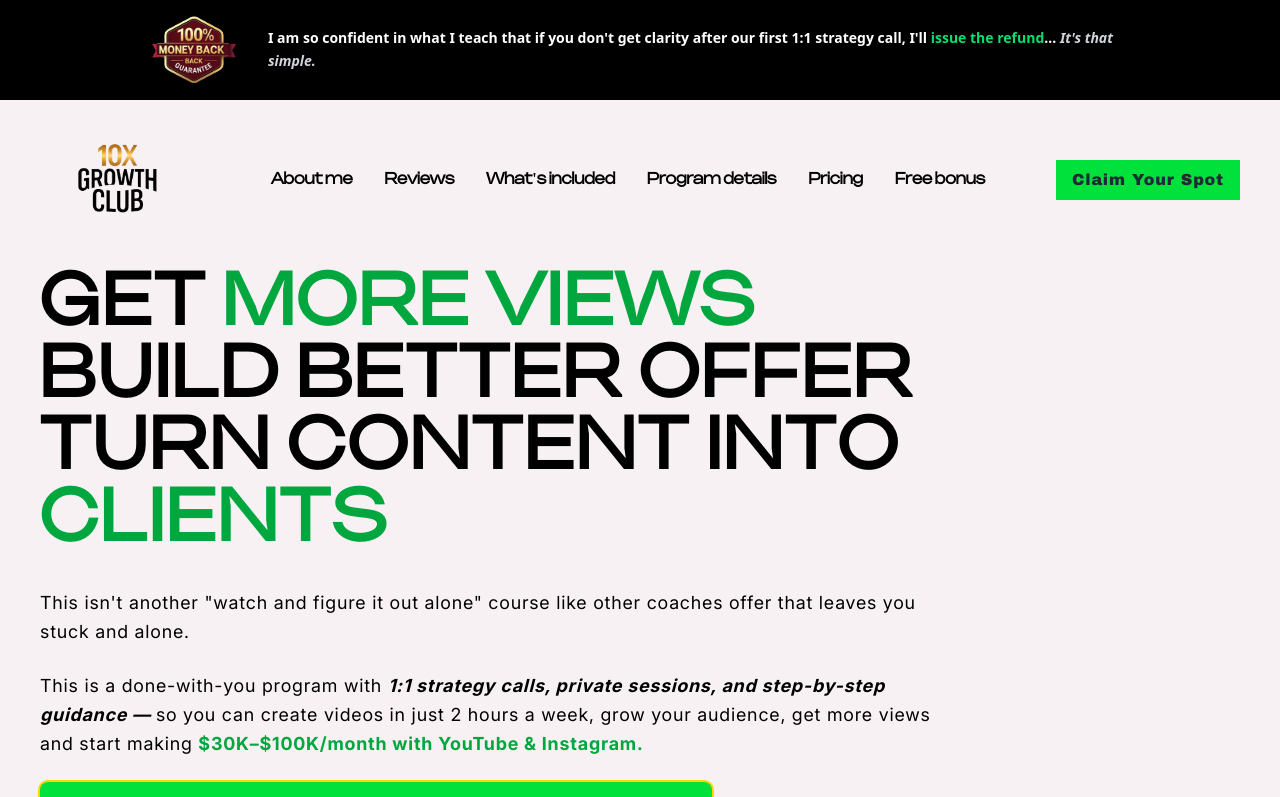
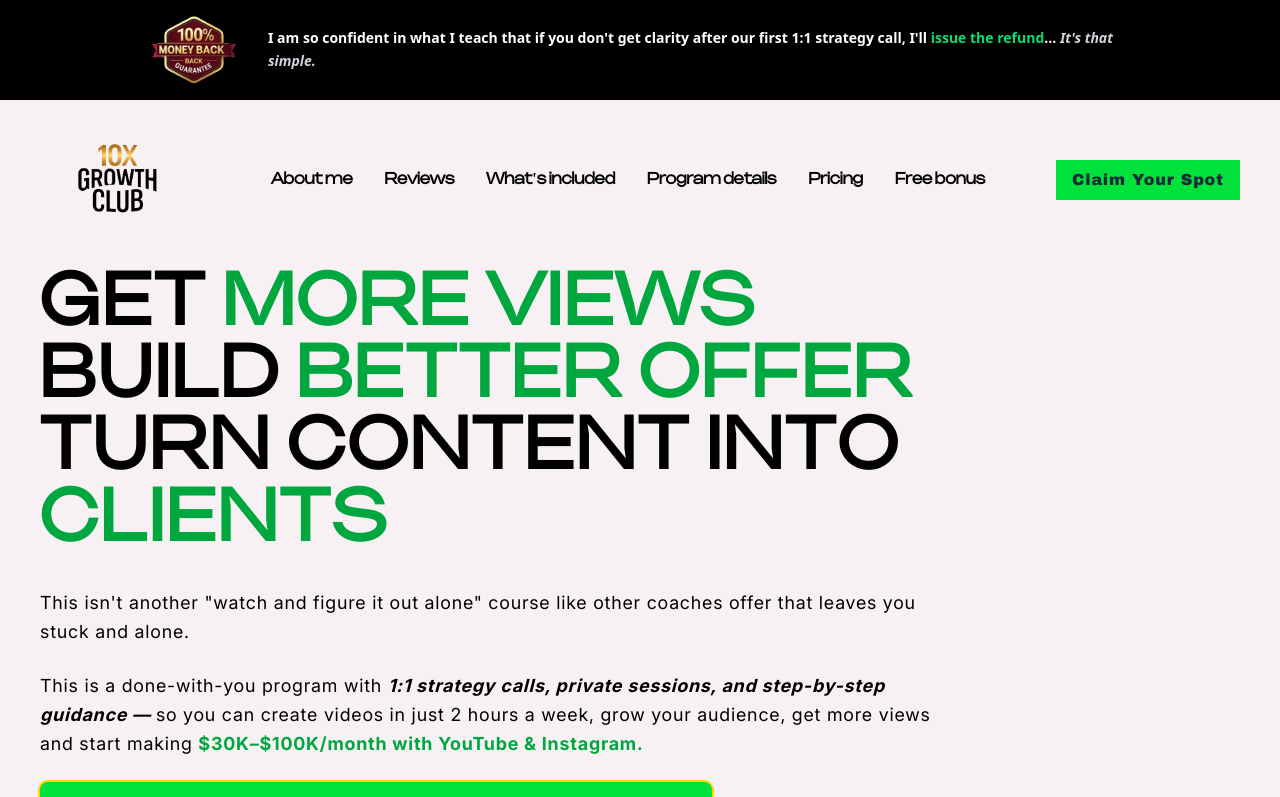
Before and after one commit to pawan-pandit/nishu-bhaiya-portfilio, a Next.js app in the folder landing-page/: page / in a window 1280 px wide. Shown: the top 797 px of the page. Built offline with nearby package versions, Linux system fonts and the light colour scheme.

Commit message:
change s

```diff
--- a/landing-page/src/components/hero.tsx
+++ b/landing-page/src/components/hero.tsx
@@ -164,7 +164,7 @@ const HeroSection: React.FC<HeroSectionProps> = ({ theme }) => {
                         transition={{ duration: 0.6, delay: 0.6 }}
                     >
                         Get  <strong className="text-green-600 font-black">  More Views </strong> <br />
-                        Build Better Offer<br /> Turn Content Into <strong className="text-green-600 font-black"> Clients</strong>
+                        Build  <strong  className="text-green-600 font-black"> Better Offer</strong> <br /> Turn Content Into <strong className="text-green-600 font-black"> Clients</strong>
                     </motion.h2>
 
                     <div className="relative mx-auto md:mt-8">
--- a/landing-page/src/components/program.tsx
+++ b/landing-page/src/components/program.tsx
@@ -127,7 +127,7 @@ const ProgramSection: React.FC<ProgramSectionProps> = ({ theme }) => {
                             transition: { duration: 0.3, ease: "easeOut" }
                         }}
                     >
-                        <h2 className="text-sm sm:text-base md:text-lg lg:text-xl xl:text-2xl doner tracking-wider font-black mb-6 lg:mb-8 text-left text-green-600">
+                        <h2 className="text-sm sm:text-base md:text-lg lg:text-xl xl:text-2xl inter  tracking-wider font-black mb-6 lg:mb-8 text-left text-green-600">
                             Phase {index + 1}: {project.title}
                         </h2>
                         <h3
```
